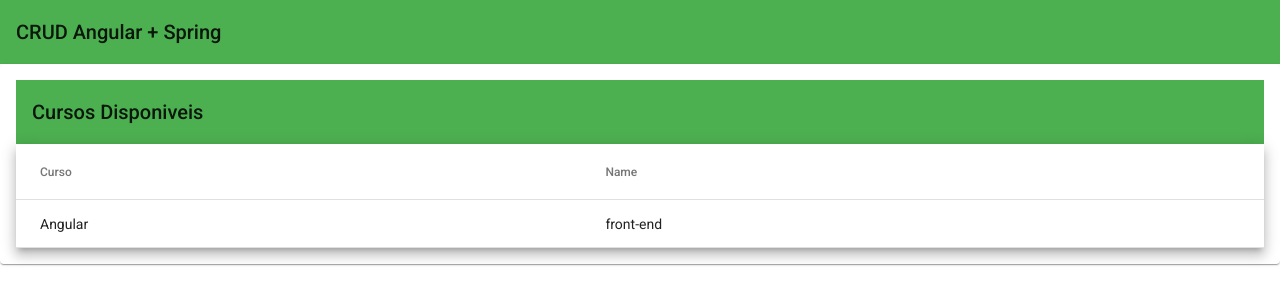
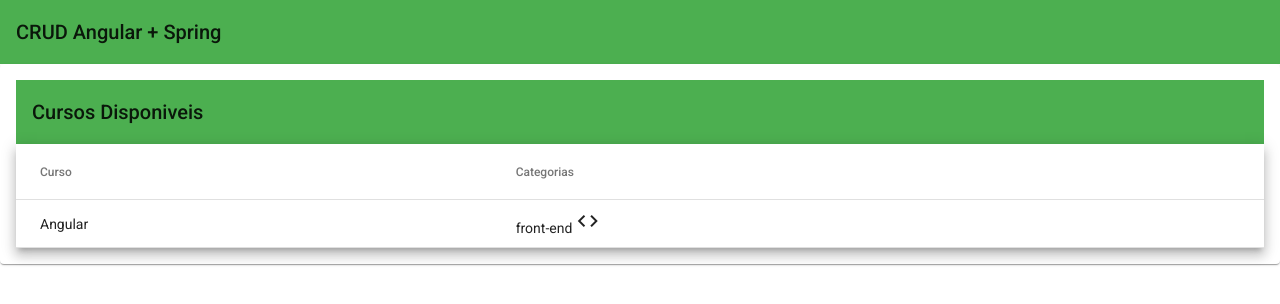
Before and after one commit to WesleDev/crud-angular, an Angular app: page /courses in a window 1280 px wide. Shown: the top 304 px of the page. Built offline with nearby package versions, Linux system fonts and the light colour scheme.

Commit message:
Pipe para mostrar icones

```diff
--- a/src/app/courses/courses/courses.component.html
+++ b/src/app/courses/courses/courses.component.html
@@ -14,8 +14,11 @@
 
       <!-- Name Column -->
       <ng-container matColumnDef="category">
-        <th mat-header-cell *matHeaderCellDef> Name</th>
-        <td mat-cell *matCellDef="let course">{{ course.category }}</td>
+        <th mat-header-cell *matHeaderCellDef> Categorias</th>
+        <td mat-cell *matCellDef="let course">{{ course.category }}
+          <mat-icon aria-hidden="false" aria-label="Categoria do Curso">{{course.category | category}}</mat-icon>
+
+        </td>
       </ng-container>
 
       <tr mat-header-row *matHeaderRowDef="displayedColumns"></tr>
--- a/src/app/courses/services/courses.service.ts
+++ b/src/app/courses/services/courses.service.ts
@@ -14,7 +14,7 @@ export class CoursesService {
   list() {
     return this.httpClient.get<Course[]>(this.API).pipe(
       first(),
-      delay(5000),
+      //delay(5000),
       tap((courses) => console.log(courses))
     );
   }
--- a/src/app/shared/app-material/app-material.module.ts
+++ b/src/app/shared/app-material/app-material.module.ts
@@ -2,6 +2,7 @@ import { NgModule } from '@angular/core';
 import { MatButtonModule } from '@angular/material/button';
 import { MatCardModule } from '@angular/material/card';
 import { MatDialogModule } from '@angular/material/dialog';
+import { MatIconModule } from '@angular/material/icon';
 import { MatProgressSpinnerModule } from '@angular/material/progress-spinner';
 import { MatTableModule } from '@angular/material/table';
 import { MatToolbarModule } from '@angular/material/toolbar';
@@ -14,6 +15,7 @@ import { MatToolbarModule } from '@angular/material/toolbar';
     MatProgressSpinnerModule,
     MatDialogModule,
     MatButtonModule,
+    MatIconModule,
   ],
 })
 export class AppMaterialModule {}
--- /dev/null
+++ b/src/app/shared/pipes/category.pipe.ts
@@ -0,0 +1,16 @@
+import { Pipe, PipeTransform } from '@angular/core';
+
+@Pipe({
+  name: 'category',
+})
+export class CategoryPipe implements PipeTransform {
+  transform(value: unknown): string {
+    switch (value) {
+      case 'front-end':
+        return 'code';
+      case 'back-end':
+        return 'computer';
+    }
+    return 'code';
+  }
+}
--- a/src/app/shared/shared.module.ts
+++ b/src/app/shared/shared.module.ts
@@ -2,10 +2,11 @@ import { CommonModule } from '@angular/common';
 import { NgModule } from '@angular/core';
 import { AppMaterialModule } from './app-material/app-material.module';
 import { ErrorDialogComponent } from './components/error-dialog/error-dialog.component';
+import { CategoryPipe } from './pipes/category.pipe';
 
 @NgModule({
-  declarations: [ErrorDialogComponent],
+  declarations: [ErrorDialogComponent, CategoryPipe],
   imports: [CommonModule, AppMaterialModule],
-  exports: [ErrorDialogComponent],
+  exports: [ErrorDialogComponent, CategoryPipe],
 })
 export class SharedModule {}
```
Also changed, not shown: 1 other file (tests, documents, lock files or other folders).
